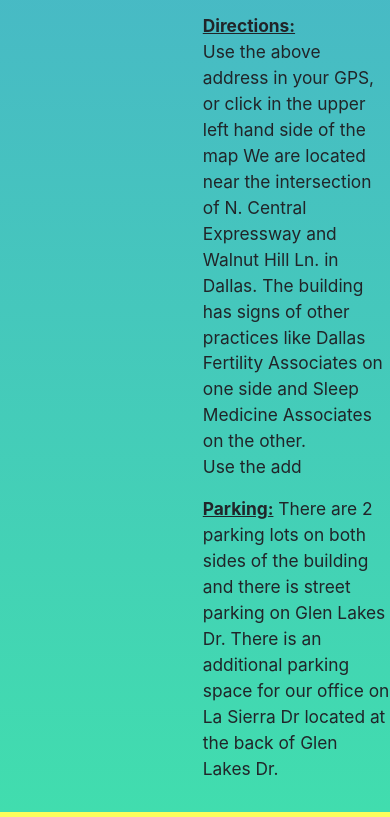
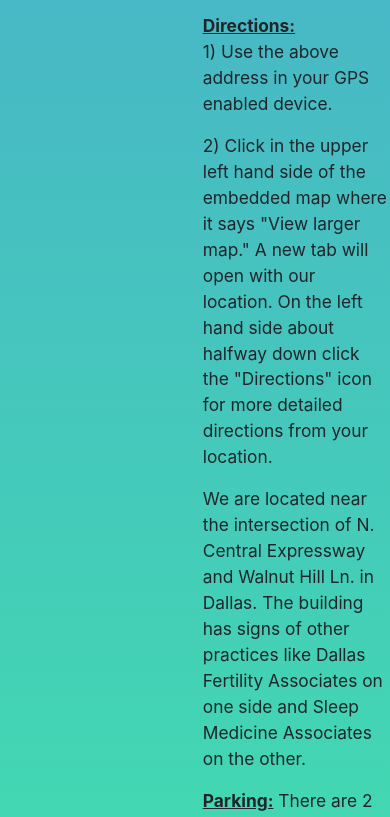
Before and after one commit to davidtrom/Goyal-Client, an Angular app: page /location in a window 390 px wide. Shown: the part 920-1737 px from the top of the page. Built offline with nearby package versions, Linux system fonts and the light colour scheme.

Commit message:
location information updated and working responsively

```diff
--- a/src/app/location/location.component.html
+++ b/src/app/location/location.component.html
@@ -62,16 +62,26 @@
                         Dallas, Texas 75231-4375
                     </p>
 
-                    <p><u><strong>Directions:</strong></u>
-                        <br>
-                        Use the above address in your GPS, or click in the upper left hand side of the map
-                        We are located near the intersection of N. Central Expressway and Walnut Hill Ln. in Dallas.
-                        The building has signs of other practices like Dallas Fertility Associates on one side and Sleep Medicine Associates on the other.
-                        <br>
-                        Use the add
+                    <div><u><strong>Directions:</strong></u>
 
-                        <p><u><strong>Parking:</strong></u>
-                        There are 2 parking lots on both sides of the building and there is street parking on Glen Lakes Dr. There is an additional parking space for our office on La Sierra Dr located at the back of Glen Lakes Dr.
+                        <p>1) Use the above address in your GPS enabled device.</p>
+
+                        <p>
+                            2) Click in the upper left hand side of the embedded map where it says "View larger map."
+                            A new tab will open with our location. On the left hand side about halfway down click the
+                            "Directions" icon for more detailed directions from your location.
+                        </p>
+
+                        <p>
+                            We are located near the intersection of N. Central Expressway and Walnut Hill Ln. in Dallas.
+                            The building has signs of other practices like Dallas Fertility Associates on one side and Sleep Medicine Associates on the other.
+                        </p>
+
+                    </div>
+
+                    <p><u><strong>Parking:</strong></u>
+                        There are 2 parking lots on either side of the building, with additionl street parking on Glen Lakes Dr. and La Sierra Dr.
+                    </p>
                 </div>
             </div>
         </div>
```
